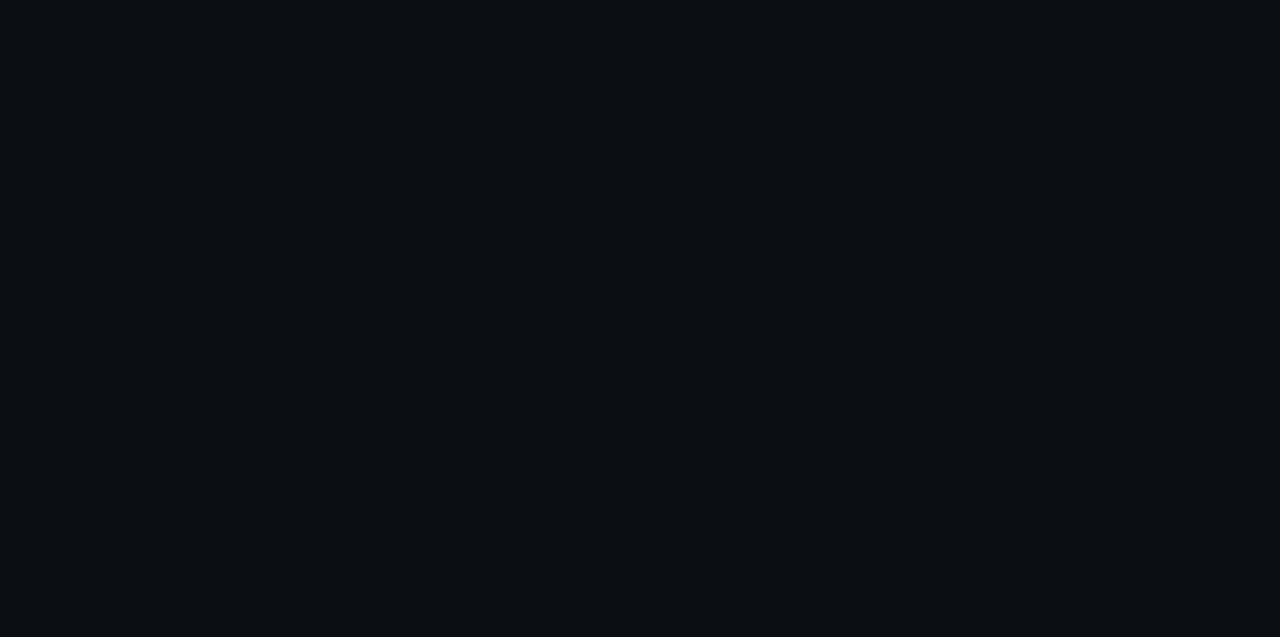
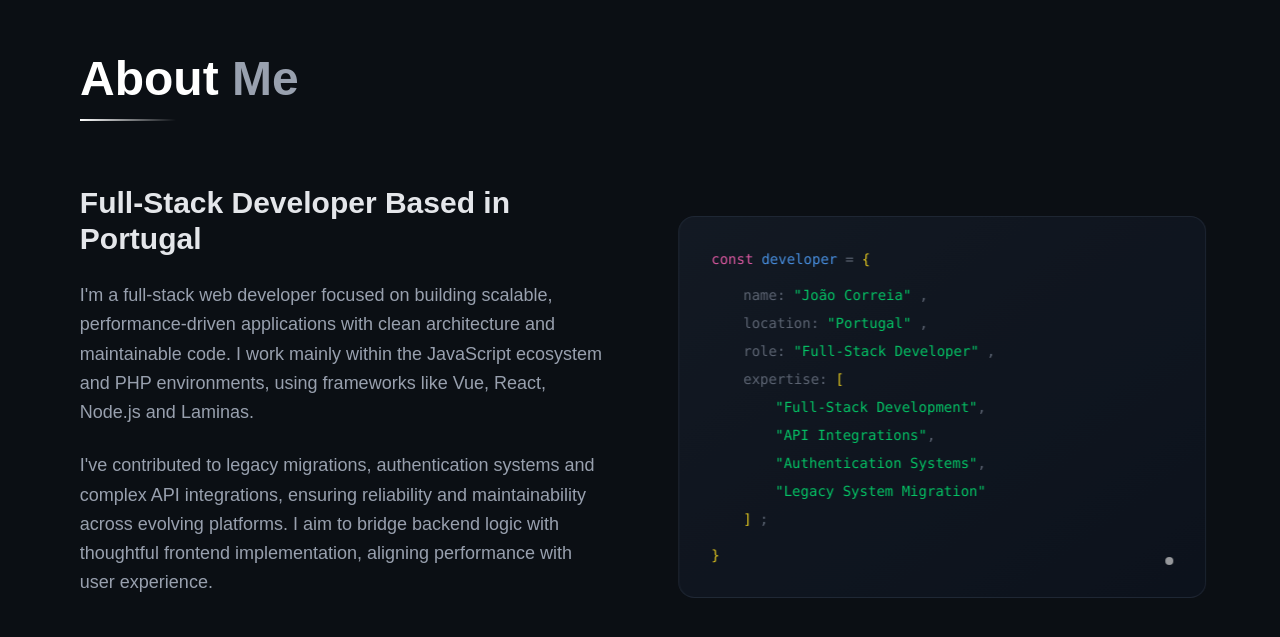
Before and after one commit to JoaoCorreia00/Portfolio, a Next.js app: page / in a window 1280 px wide. Shown: the part 985-1622 px from the top of the page. Before the commit the page ends 800 px from the top, so only its background shows below. Built offline with nearby package versions, Linux system fonts and the light colour scheme.

Commit message:
Added ABout section

```diff
--- a/app/page.tsx
+++ b/app/page.tsx
@@ -48,11 +48,13 @@ export default function Home() {
         {!isLoading && (
           <motion.div
             key="content"
-            className="relative h-screen overflow-hidden"
+            className="relative"
             initial={{ opacity: 0 }}
             animate={{ opacity: 1 }}
             transition={{ duration: 0.5 }}
           >
+            {/* Hero Section - Full Viewport Height */}
+            <section className="relative h-screen overflow-hidden">
               {/* Abstract Wave Grid background - fades in after loader */}
               <motion.div
                 initial={{ opacity: 0 }}
@@ -144,6 +146,119 @@ export default function Home() {
                   <span className="text-xs mt-2">Scroll</span>
                 </motion.div>
               </motion.div>
+            </section>
+
+            {/* About Me Section */}
+            <section className="min-h-screen text-white px-8 md:px-20 py-60">
+              <div className="max-w-6xl mx-auto">
+                {/* Section Title */}
+                <motion.div
+                  initial={{ opacity: 0, y: 30 }}
+                  whileInView={{ opacity: 1, y: 0 }}
+                  viewport={{ once: true, amount: 0.3 }}
+                  transition={{ duration: 0.8 }}
+                >
+                  <h2 className="text-4xl md:text-5xl font-bold mb-4">
+                    About <span className="text-gray-400">Me</span>
+                  </h2>
+                  <div className="w-24 h-[2px] bg-gradient-to-r from-white to-transparent mb-16" />
+                </motion.div>
+
+                {/* Two Column Layout */}
+                <div className="grid md:grid-cols-2 gap-16 items-center">
+                  {/* Left Column - Text Content */}
+                  <motion.div
+                    initial={{ opacity: 0, x: -50 }}
+                    whileInView={{ opacity: 1, x: 0 }}
+                    viewport={{ once: true, amount: 0.3 }}
+                    transition={{ duration: 0.8, delay: 0.2 }}
+                  >
+                    <h3 className="text-2xl md:text-3xl font-semibold mb-6 text-gray-200">
+                      Full-Stack Developer Based in Portugal
+                    </h3>
+                    <p className="text-lg text-gray-400 leading-relaxed mb-6">
+                      I'm a full-stack web developer focused on building scalable,
+                      performance-driven applications with clean architecture and
+                      maintainable code. I work mainly within the JavaScript ecosystem
+                      and PHP environments, using frameworks like Vue, React, Node.js
+                      and Laminas.
+                    </p>
+                    <p className="text-lg text-gray-400 leading-relaxed mb-8">
+                      I've contributed to legacy migrations, authentication systems and complex API integrations, ensuring reliability and maintainability across evolving platforms. I aim to bridge backend logic with thoughtful frontend implementation, aligning performance with user experience.
+                    </p>
+
+                  </motion.div>
+
+                  {/* Right Column - Visual Element */}
+                  <motion.div
+                    initial={{ opacity: 0, x: 50 }}
+                    whileInView={{ opacity: 1, x: 0 }}
+                    viewport={{ once: true, amount: 0.3 }}
+                    transition={{ duration: 0.8, delay: 0.4 }}
+                    className="relative"
+                  >
+                    {/* Decorative Card with Code Snippet Aesthetic */}
+                    <div className="relative bg-gradient-to-br from-gray-800/50 to-gray-900/50 rounded-2xl p-8 border border-gray-700/50 backdrop-blur-sm">
+
+                      {/* Code-style decorative content */}
+                      <div className="space-y-4 font-mono text-sm">
+                        <div className="flex items-center gap-2">
+                          <span className="text-pink-400">const</span>
+                          <span className="text-blue-400">developer</span>
+                          <span className="text-gray-500">=</span>
+                          <span className="text-yellow-300">{`{`}</span>
+                        </div>
+                        <div className="pl-8 space-y-2">
+                          <div className="flex gap-2">
+                            <span className="text-gray-500">name:</span>
+                            <span className="text-green-400">"João Correia"</span>
+                            <span className="text-gray-500">,</span>
+                          </div>
+                          <div className="flex gap-2">
+                            <span className="text-gray-500">location:</span>
+                            <span className="text-green-400">"Portugal"</span>
+                            <span className="text-gray-500">,</span>
+                          </div>
+                          <div className="flex gap-2">
+                            <span className="text-gray-500">role:</span>
+                            <span className="text-green-400">"Full-Stack Developer"</span>
+                            <span className="text-gray-500">,</span>
+                          </div>
+                          <div className="flex gap-2">
+                            <span className="text-gray-500">expertise:</span>
+                            <span className="text-yellow-300">[</span>
+                          </div>
+                          <div className="pl-8">
+                            <span className="text-green-400">"Full-Stack Development"</span><span className="text-gray-500">,</span>
+                          </div>
+                          <div className="pl-8">
+                            <span className="text-green-400">"API Integrations"</span><span className="text-gray-500">,</span>
+                          </div>
+                          <div className="pl-8">
+                            <span className="text-green-400">"Authentication Systems"</span><span className="text-gray-500">,</span>
+                          </div>
+                          <div className="pl-8">
+                            <span className="text-green-400">"Legacy System Migration"</span>
+                          </div>
+                          <div className="flex gap-2">
+                            <span className="text-yellow-300">]</span>
+                            <span className="text-gray-500">;</span>
+                          </div>
+                        </div>
+                        <div className="text-yellow-300">{`}`}</div>
+                      </div>
+
+                      {/* Animated cursor */}
+                      <motion.div
+                        className="absolute bottom-8 right-8 w-2 h-2 bg-white rounded-full"
+                        animate={{ opacity: [1, 0] }}
+                        transition={{ duration: 0.8, repeat: Infinity }}
+                      />
+                    </div>
+                  </motion.div>
+                </div>
+              </div>
+            </section>
           </motion.div>
         )}
       </AnimatePresence>
```
Lines whose indentation alone changed are shown as unchanged.
